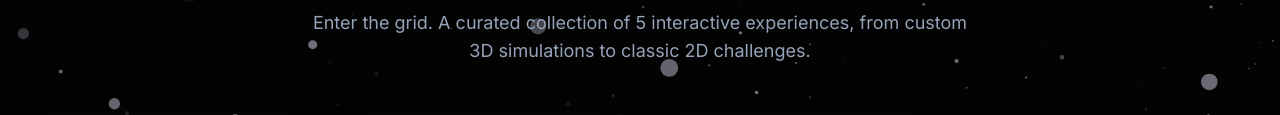
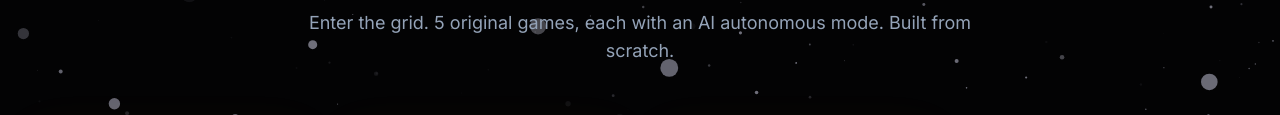
Before and after one commit to sohamd008/whatever, an Astro site: page /games in a window 1280 px wide. Shown: the part 293-408 px from the top of the page. Built offline with nearby package versions, Linux system fonts and the light colour scheme; Astro itself is replaced by a stand-in of ours; animation ran at ten frames a second.

Commit message:
fix: update arcade subtitle text for new games

```diff
--- a/src/components/Games.jsx
+++ b/src/components/Games.jsx
@@ -10,7 +10,7 @@ const Games = () => {
           The <span className="bg-gradient-to-r from-primary to-tertiary bg-clip-text text-transparent text-glow">Arcade</span>
         </h1>
         <p className="text-muted text-lg max-w-2xl mx-auto">
-          Enter the grid. A curated collection of {gamesList.length} interactive experiences, from custom 3D simulations to classic 2D challenges.
+          Enter the grid. {gamesList.length} original games, each with an AI autonomous mode. Built from scratch.
         </p>
       </div>
 
```
